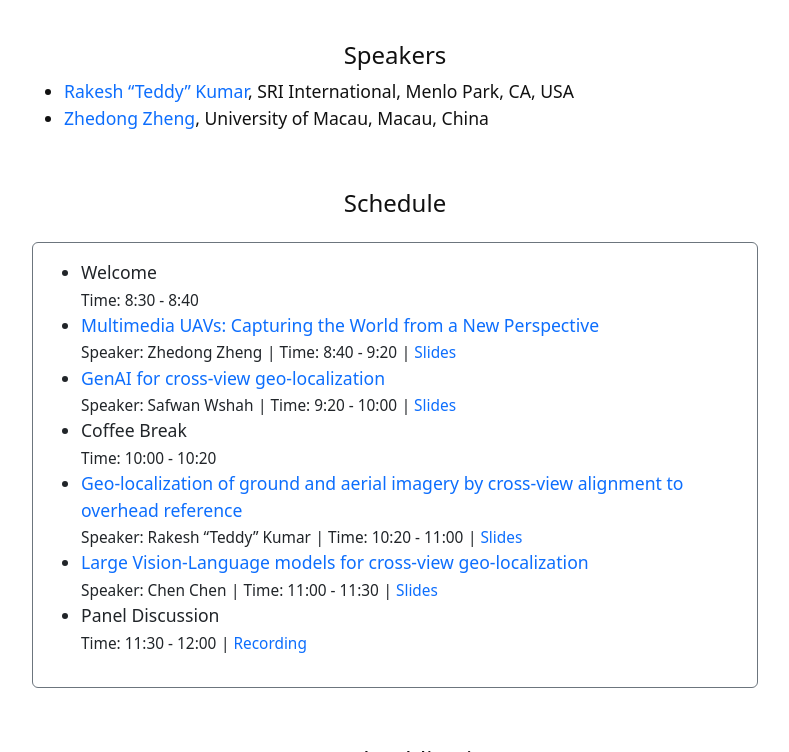
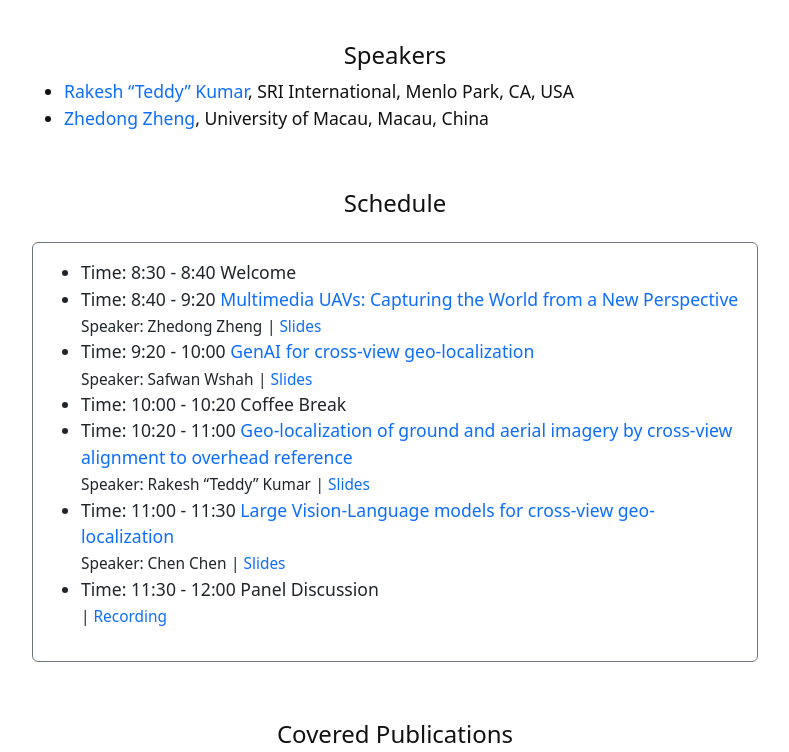
Before and after one commit to zxh009123/WACV25_CVGL_Tutorial, a Jekyll site: the page built from index.md, in a window 1280 px wide and 900 px high, scrolled down 1253 px, cut to the strip 0-752 px from the top of the window. Shown: the whole strip, without its empty margins (245-1034 px from the left). Built offline with Jekyll 4.4.1, drawn with Linux system fonts in a browser that asks for light colours; part of the change alters nothing that is shown.

```diff
--- a/_includes/toc.html
+++ b/_includes/toc.html
@@ -10,19 +10,21 @@
                     {% for section in site.html_pages %}
                     {% if section.presenter %}
                     <li>
+                        <h>Time: {{ section.time }}</h>
                         <a href="{{ section.url | relative_url }}">
                         {{ section.title }}
                     </a> <br>
                         <small> Speaker: {{ section.presenter }}</small>
-                        <small>| Time: {{ section.time }}</small>
+                        <!-- <small>| Time: {{ section.time }}</small> -->
                         <small>| <a href="{{section.slides}}">Slides</a></small>
                     </li>
                     {% endif %}
 
                     {% if section.NoLink %}
                     <li>
+                        <h>Time: {{ section.time }}</h>
                         <h> {{ section.title }}</h> <br>
-                        <small> Time: {{ section.time }}</small>
+                        <!-- <small> Time: {{ section.time }}</small> -->
                         {% if section.recording %}
                         <small>| <a href="{{section.recording}}">Recording</a></small>
                         {% endif %}
```
